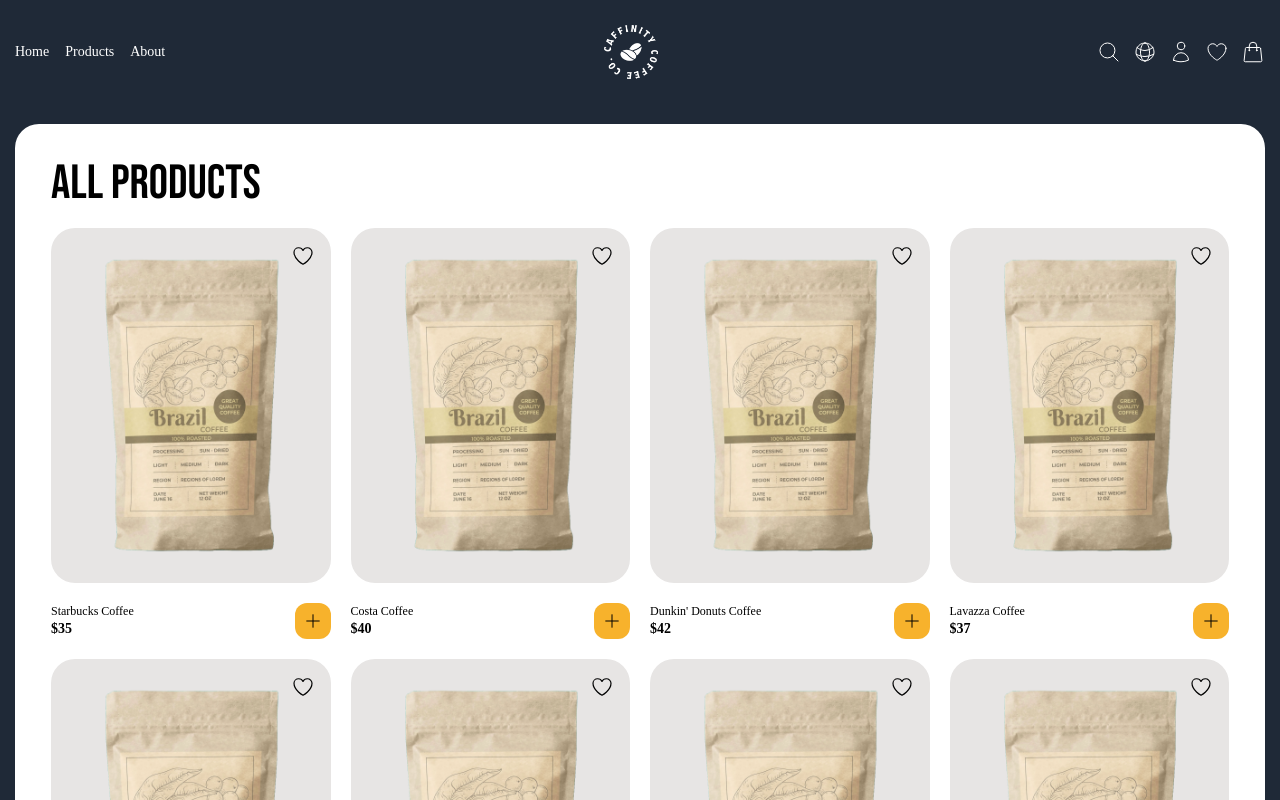
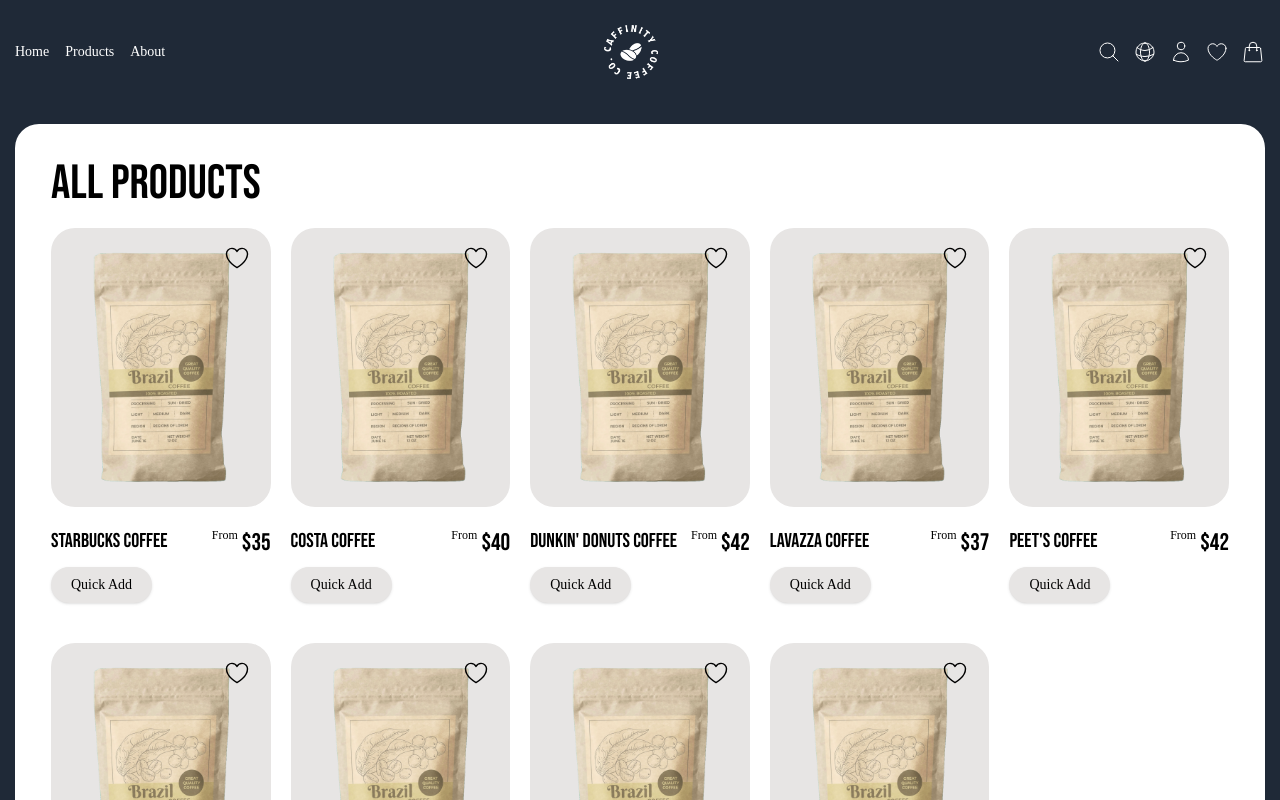
Before and after one commit to ThalitadosReis/caffinity-commerce, a React (Vite) app: page /all-products in a window 1280 px wide. Shown: the top 800 px of the page. Built offline with nearby package versions, Linux system fonts and the light colour scheme; the HTML template or start-up script is replaced by a standard one; a web font is replaced by a local one.

Commit message:
product modal implemented

```diff
--- a/src/components/CartList.jsx
+++ b/src/components/CartList.jsx
@@ -11,7 +11,7 @@
         <img
           src={product.imgSrc}
           alt={product.productName}
-          className="h-24 w-min object-cover md:col-span-1 mx-auto"
+          className="h-36 object-cover md:col-span-1 mx-auto"
         />
         <div className="md:col-span-2 space-y-3">
           <div className="flex justify-between">
--- a/src/components/ProductCard.jsx
+++ b/src/components/ProductCard.jsx
@@ -1,9 +1,21 @@
+import { useState } from "react";
+import ProductModal from "./ProductModal";
+
 export default function ProductCard({
   product,
   handleLikeClick,
   isProductLiked,
   handleAddToCart,
 }) {
+  const [showModal, setShowModal] = useState(false);
+
+  const openModal = () => {
+    setShowModal(true);
+  };
+
+  const closeModal = () => {
+    setShowModal(false);
+  };
   return (
     <div key={product.id} className="flex flex-col relative">
       <div className="bg-stone-200 rounded-3xl">
@@ -13,7 +25,7 @@
           alt={product.productName}
         />
         <button
-          className="absolute top-2 right-2 p-2"
+          className="absolute top-2 right-3 p-2"
           onClick={() => handleLikeClick(product.id)}
         >
           <svg
@@ -22,7 +34,7 @@
             viewBox="0 0 24 24"
             strokeWidth={1.2}
             stroke={isProductLiked(product.id) ? "#FF6262" : "currentColor"}
-            className="w-6 h-6"
+            className="w-7 h-7 hover:fill-[#FF6262] hover:stroke-[#FF6262]"
           >
             <path
               strokeLinecap="round"
@@ -32,30 +44,27 @@
           </svg>
         </button>
       </div>
-      <div className="flex justify-between items-start mt-5">
-        <div>
-          <p className="text-xs">{product.productName}</p>
-          <span className="font-bold text-sm">{`$${product.price}`}</span>
+      <div className="my-5 space-y-2">
+        <div className="flex flex-col md:flex-row justify-between">
+          <h2 className="font-primary text-xl">{product.productName}</h2>
+          <p className="flex items-start gap-1 font-primary text-2xl">
+            <span className="font-secondary text-xs">From</span>
+            {`$${product.price}`}
+          </p>
         </div>
         <button
-          className="bg-yellow rounded-xl p-2 flex"
-          onClick={() => handleAddToCart(product)}
+          className="bg-stone-200 rounded-full py-2 px-5 shadow hover:shadow-lg ease-linear transition-all duration-150"
+          onClick={openModal}
         >
-          <svg
-            xmlns="http://www.w3.org/2000/svg"
-            fill="none"
-            viewBox="0 0 24 24"
-            strokeWidth={1.2}
-            stroke="currentColor"
-            className="w-5 h-5"
-          >
-            <path
-              strokeLinecap="round"
-              strokeLinejoin="round"
-              d="M12 4.5v15m7.5-7.5h-15"
-            />
-          </svg>
+          Quick Add
         </button>
+        {showModal && (
+          <ProductModal
+            product={product}
+            handleAddToCart={handleAddToCart}
+            closeModal={closeModal}
+          />
+        )}
       </div>
     </div>
   );
--- /dev/null
+++ b/src/components/ProductModal.jsx
@@ -0,0 +1,65 @@
+const ProductModal = ({ product, handleAddToCart, closeModal }) => {
+  return (
+    <div className="container flex items-center mx-auto overflow-x-hidden overflow-y-auto fixed inset-0 z-50">
+      <div className="relative w-auto mx-auto max-w-3xl">
+        <div className="relative flex flex-col w-full bg-white rounded-3xl">
+          <div className="flex justify-end p-5">
+            <button onClick={closeModal}>
+              <svg
+                xmlns="http://www.w3.org/2000/svg"
+                fill="none"
+                viewBox="0 0 24 24"
+                strokeWidth={1.2}
+                stroke="currentColor"
+                className="w-6 h-6"
+              >
+                <path strokeLinecap="round" strokeLinejoin="round" d="M6 18 18 6M6 6l12 12" />
+              </svg>
+            </button>
+          </div>
+          <div className="relative grid md:grid-cols-2 p-5">
+            <img
+              className="w-1/2 h-full object-cover mx-auto"
+              src={product.imgSrc}
+              alt={product.productName}
+            />
+            <div className="flex md:justify-between md:flex-col p-5">
+              <h1 className="font-primary text-4xl md:text-5xl">{product.productName}</h1>
+              <p className="flex items-start gap-1 font-primary text-2xl">
+                <span className="font-secondary text-xs">From</span>
+                {`$${product.price}`}
+              </p>
+            </div>
+          </div>
+          <div className="flex items-center justify-end p-5 border-t border-solid border-stone-150">
+            <button className="uppercase px-6 py-2 ease-linear transition-all duration-150" onClick={closeModal}>
+              Close
+            </button>
+            <button
+              className="uppercase flex gap-2 bg-yellow px-6 py-3 rounded-full ease-linear transition-all duration-150"
+              onClick={() => handleAddToCart(product)}
+            >
+              Add to Cart
+              <svg
+                xmlns="http://www.w3.org/2000/svg"
+                fill="none"
+                viewBox="0 0 24 24"
+                strokeWidth={1.2}
+                stroke="currentColor"
+                className="w-5 h-5"
+              >
+                <path
+                  strokeLinecap="round"
+                  strokeLinejoin="round"
+                  d="M15.75 10.5V6a3.75 3.75 0 1 0-7.5 0v4.5m11.356-1.993 1.263 12c.07.665-.45 1.243-1.119 1.243H4.25a1.125 1.125 0 0 1-1.12-1.243l1.264-12A1.125 1.125 0 0 1 5.513 7.5h12.974c.576 0 1.059.435 1.119 1.007ZM8.625 10.5a.375.375 0 1 1-.75 0 .375.375 0 0 1 .75 0Zm7.5 0a.375.375 0 1 1-.75 0 .375.375 0 0 1 .75 0Z"
+                />
+              </svg>
+            </button>
+          </div>
+        </div>
+      </div>
+    </div>
+  );
+};
+
+export default ProductModal;
--- a/src/pages/AllProducts.jsx
+++ b/src/pages/AllProducts.jsx
@@ -6,7 +6,7 @@
         <h1 className="uppercase font-primary text-5xl text-balance">
           All products
         </h1>
-        <div className="grid grid-cols-1 md:grid-cols-4 content-center text-sm gap-5">
+        <div className="grid grid-cols-1 md:grid-cols-4 lg:grid-cols-5 content-center text-sm gap-5">
           {products.map((product) => (
             <ProductCard
               key={product.id}
--- a/src/pages/LikedProducts.jsx
+++ b/src/pages/LikedProducts.jsx
@@ -5,7 +5,7 @@
   products,
   handleLikeClick,
   isProductLiked,
-  handleAddToCart
+  handleAddToCart,
 }) {
   const likedItems = products.filter((product) =>
     likedProducts.includes(product.id)
@@ -18,28 +18,29 @@
   return (
     <section className="bg-white rounded-3xl p-9 space-y-9">
       <div>
+        <h1 className="font-primary text-5xl text-balance">
+          Liked Items
+        </h1>
         <button
           className="flex items-center gap-2 text-sm back-button hover:underline"
           onClick={goBack}
         >
           <svg
             xmlns="http://www.w3.org/2000/svg"
+            fill="none"
             viewBox="0 0 24 24"
             strokeWidth="1.5"
             stroke="currentColor"
-            className="w-6 h-6"
+            className="w-4 h-4"
           >
             <path
-              fillRule="evenodd"
-              d="M6.75 15.75 3 12m0 0 3.75-3.75M3 12h18"
-              clipRule="evenodd"
+              strokeLinecap="round"
+              strokeLinejoin="round"
+              d="M15.75 19.5 8.25 12l7.5-7.5"
             />
           </svg>
           Back
         </button>
-        <h1 className="uppercase font-primary text-5xl text-balance">
-          Liked Items
-        </h1>
       </div>
       <div className="grid grid-cols-1 md:grid-cols-4 content-center text-sm gap-5">
         {likedItems.map((product) => (
```
